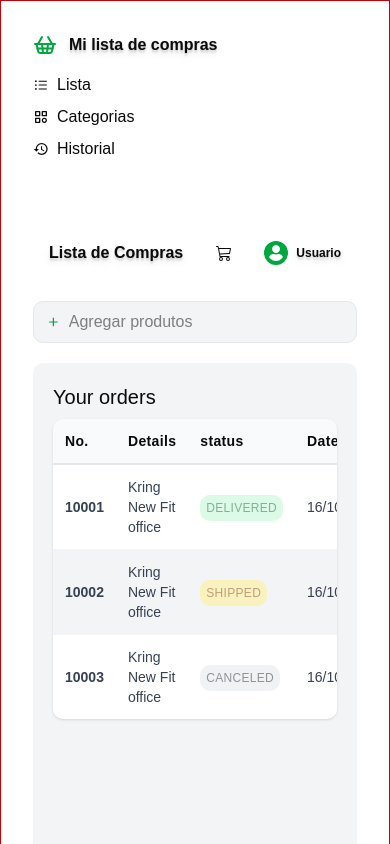
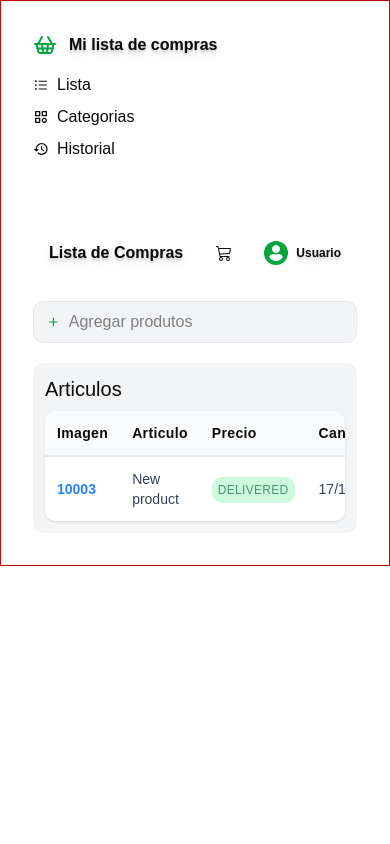
Before and after one commit to DanielFigueroaDuran/shopping-list, a React (Vite) app: page / in a window 390 px wide. Shown: the top 844 px of the page. Built offline with nearby package versions, Linux system fonts and the light colour scheme.

Commit message:
adding a responsive table

```diff
--- a/src/components/Homepage.tsx
+++ b/src/components/Homepage.tsx
@@ -6,9 +6,27 @@ import { BsCart3 } from "react-icons/bs";
 import { FaUser } from "react-icons/fa";
 import { RiAddFill } from "react-icons/ri";
 import ProductTable from "./ProductTable";
+import { useState } from "react";
+
+type Order = {
+      id: number,
+      details: string,
+      status: "Delivered" | "Shipped" | "Canceled",
+      date: string,
+      total: number
+};
 
 
 const Homepage = () => {
+      const [orders, setOrders] = useState<Order[]>([
+            {
+                  id: 10003,
+                  details: "New product",
+                  status: "Delivered",
+                  date: "17/10/2026",
+                  total: 150,
+            },
+      ]);
       return (
             <div className="border border-red-700 h-full w-full  grid grid-cols-1 lg:grid-cols-[30%_70%] justify-items-start">
                   <aside className="lg:border-r lg:border-gray-400 p-8">
@@ -57,7 +75,7 @@ const Homepage = () => {
                               />
                         </div>
 
-                        <ProductTable />
+                        {orders.length === 0 ? "" : <ProductTable orders={orders} />}
                   </main>
 
             </div>
--- a/src/components/ProductTable.tsx
+++ b/src/components/ProductTable.tsx
@@ -1,66 +1,159 @@
 
-const ProductTable = () => {
+// const ProductTable = () => {
+//       return (
+//             <>
+//                   <div className="p-5 h-screen bg-gray-100 rounded-lg">
+//                         <h2 className="text-xl mb-2">Your orders</h2>
+//                         <div className="overflow-auto rounded-lg shadow">
+//                               <table className="w-full">
+//                                     <thead className=" bg-gray-50 border-b-2 border-gray-200">
+//                                           <tr>
+//                                                 <th className="w-20 p-3 text-sm font-semibold tracking-wide text-left">No.</th>
+//                                                 <th className="p-3 text-sm font-semibold tracking-wide text-left">Details</th>
+//                                                 <th className="w-24 p-3 text-sm font-semibold tracking-wide text-left">status</th>
+//                                                 <th className="w-24 p-3 text-sm font-semibold tracking-wide text-left">Date</th>
+//                                                 <th className="w-32 p-3 text-sm font-semibold tracking-wide text-left">Total</th>
+//                                           </tr>
+//                                     </thead>
+
+//                                     <tbody className="divide-y divide-gray-100">
+//                                           <tr className="bg-white">
+//                                                 <td className="p-3 text-sm text-gray-700">
+//                                                       <a href="#" className="font-bold tect-blue-500 hover:underline">10001</a>
+//                                                 </td>
+//                                                 <td className="p-3 text-sm text-gray-700">Kring New Fit office</td>
+//                                                 <td className="p-3 text-sm text-gray-700">
+//                                                       <span className="p-1.5 text-xs font-medium uppercase tracking-wide text-green-800 bg-green-200 rounded-lg opacity-50">
+//                                                             Delivered
+//                                                       </span>
+//                                                 </td>
+//                                                 <td className="p-3 text-sm text-gray-700">16/10/2026</td>
+//                                                 <td className="p-3 text-sm text-gray-700">$200.00</td>
+//                                           </tr>
+//                                           <tr className="bg-gray-20">
+//                                                 <td className="p-3 text-sm text-gray-700">
+//                                                       <a href="#" className="font-bold tect-blue-500 hover:underline">10002</a>
+//                                                 </td>
+//                                                 <td className="p-3 text-sm text-gray-700">Kring New Fit office</td>
+//                                                 <td className="p-3 text-sm text-gray-700">
+//                                                       <span className="p-1.5 text-xs font-medium uppercase tracking-wide text-yellow-800 bg-yellow-200 rounded-lg opacity-50">Shipped</span>
+//                                                 </td>
+//                                                 <td className="p-3 text-sm text-gray-700">16/10/2026</td>
+//                                                 <td className="p-3 text-sm text-gray-700">$200.00</td>
+//                                           </tr>
+//                                           <tr className="bg-white">
+//                                                 <td className="p-3 text-sm text-gray-700">
+//                                                       <a href="#" className="font-bold tect-blue-500 hover:underline">10003</a>
+//                                                 </td>
+//                                                 <td className="p-3 text-sm text-gray-700">Kring New Fit office</td>
+//                                                 <td className="p-3 text-sm text-gray-700">
+//                                                       <span className="p-1.5 text-xs font-medium uppercase tracking-wide text-gray-800 bg-gray-200 rounded-lg opacity-50">
+//                                                             Canceled
+//                                                       </span>
+//                                                 </td>
+//                                                 <td className="p-3 text-sm text-gray-700">16/10/2026</td>
+//                                                 <td className="p-3 text-sm text-gray-700">$200.00</td>
+//                                           </tr>
+//                                     </tbody>
+//                               </table>
+//                         </div>
+
+//                   </div>
+
+//             </>
+//       )
+// }
+
+// export default ProductTable
+
+type Order = {
+      id: number
+      details: string
+      status: "Delivered" | "Shipped" | "Canceled"
+      date: string
+      total: number
+}
+
+type ProductTableProps = {
+      orders: Order[]
+}
+
+const ProductTable = ({ orders }: ProductTableProps) => {
       return (
-            <>
-                  <div className="p-5 h-screen bg-gray-100 rounded-lg">
-                        <h2 className="text-xl mb-2">Your orders</h2>
-                        <div className="overflow-auto rounded-lg shadow">
-                              <table className="w-full">
-                                    <thead className=" bg-gray-50 border-b-2 border-gray-200">
+            <div className="h-full bg-gray-100 p-3 sm:p-5 rounded-lg">
+                  <h2 className="text-xl mb-2">Articulos</h2>
+
+                  <div className="w-full overflow-x-auto rounded-lg shadow">
+                        <table className="w-full mon-w-[600px]">
+                              <thead className="bg-gray-50 border-b-2 border-gray-200">
                                     <tr>
-                                                <th className="w-20 p-3 text-sm font-semibold tracking-wide text-left">No.</th>
-                                                <th className="p-3 text-sm font-semibold tracking-wide text-left">Details</th>
-                                                <th className="w-24 p-3 text-sm font-semibold tracking-wide text-left">status</th>
-                                                <th className="w-24 p-3 text-sm font-semibold tracking-wide text-left">Date</th>
-                                                <th className="w-32 p-3 text-sm font-semibold tracking-wide text-left">Total</th>
+                                          <th className="w-20 p-3 text-sm font-semibold tracking-wide text-left">
+                                                Imagen
+                                          </th>
+
+                                          <th className="p-3 text-sm font-semibold tracking-wide text-left">
+                                                Articulo
+                                          </th>
+
+                                          <th className="w-24 p-3 text-sm font-semibold tracking-wide text-left">
+                                                Precio
+                                          </th>
+
+                                          <th className="w-24 p-3 text-sm font-semibold tracking-wide text-left">
+                                                Cantidad
+                                          </th>
+
+                                          <th className="w-32 p-3 text-sm font-semibold tracking-wide text-left">
+                                                Total
+                                          </th>
                                     </tr>
                               </thead>
 
                               <tbody className="divide-y divide-gray-100">
-                                          <tr className="bg-white">
+                                    {orders.map((order, index) => (
+                                          <tr
+                                                key={order.id}
+                                                className={index % 2 === 0 ? "bg-white" : "bg-gray-50"}
+                                          >
                                                 <td className="p-3 text-sm text-gray-700">
-                                                      <a href="#" className="font-bold tect-blue-500 hover:underline">10001</a>
+                                                      <a
+                                                            href="#"
+                                                            className="font-bold text-blue-500 hover:underline"
+                                                      >
+                                                            {order.id}
+                                                      </a>
                                                 </td>
-                                                <td className="p-3 text-sm text-gray-700">Kring New Fit office</td>
+
                                                 <td className="p-3 text-sm text-gray-700">
-                                                      <span className="p-1.5 text-xs font-medium uppercase tracking-wide text-green-800 bg-green-200 rounded-lg opacity-50">
-                                                            Delivered
+                                                      {order.details}
+                                                </td>
+
+                                                <td className="p-3 text-sm text-gray-700">
+                                                      <span
+                                                            className={`p-1.5 text-xs font-medium uppercase tracking-wide rounded-lg opacity-70 ${order.status === "Delivered"
+                                                                  ? "text-green-800 bg-green-200"
+                                                                  : order.status === "Shipped"
+                                                                        ? "text-yellow-800 bg-yellow-200"
+                                                                        : "text-gray-800 bg-gray-200"
+                                                                  }`}
+                                                      >
+                                                            {order.status}
                                                       </span>
                                                 </td>
-                                                <td className="p-3 text-sm text-gray-700">16/10/2026</td>
-                                                <td className="p-3 text-sm text-gray-700">$200.00</td>
+
+                                                <td className="p-3 text-sm text-gray-700">
+                                                      {order.date}
+                                                </td>
+
+                                                <td className="p-3 text-sm text-gray-700">
+                                                      ${order.total.toFixed(2)}
+                                                </td>
                                           </tr>
-                                          <tr className="bg-gray-20">
-                                                <td className="p-3 text-sm text-gray-700">
-                                                      <a href="#" className="font-bold tect-blue-500 hover:underline">10002</a>
-                                                </td>
-                                                <td className="p-3 text-sm text-gray-700">Kring New Fit office</td>
-                                                <td className="p-3 text-sm text-gray-700">
-                                                      <span className="p-1.5 text-xs font-medium uppercase tracking-wide text-yellow-800 bg-yellow-200 rounded-lg opacity-50">Shipped</span>
-                                                </td>
-                                                <td className="p-3 text-sm text-gray-700">16/10/2026</td>
-                                                <td className="p-3 text-sm text-gray-700">$200.00</td>
-                                          </tr>
-                                          <tr className="bg-white">
-                                                <td className="p-3 text-sm text-gray-700">
-                                                      <a href="#" className="font-bold tect-blue-500 hover:underline">10003</a>
-                                                </td>
-                                                <td className="p-3 text-sm text-gray-700">Kring New Fit office</td>
-                                                <td className="p-3 text-sm text-gray-700">
-                                                      <span className="p-1.5 text-xs font-medium uppercase tracking-wide text-gray-800 bg-gray-200 rounded-lg opacity-50">
-                                                            Canceled
-                                                      </span>
-                                                </td>
-                                                <td className="p-3 text-sm text-gray-700">16/10/2026</td>
-                                                <td className="p-3 text-sm text-gray-700">$200.00</td>
-                                          </tr>
+                                    ))}
                               </tbody>
                         </table>
                   </div>
-
             </div>
-
-            </>
       )
 }
 
```
Lines whose indentation alone changed are shown as unchanged.
